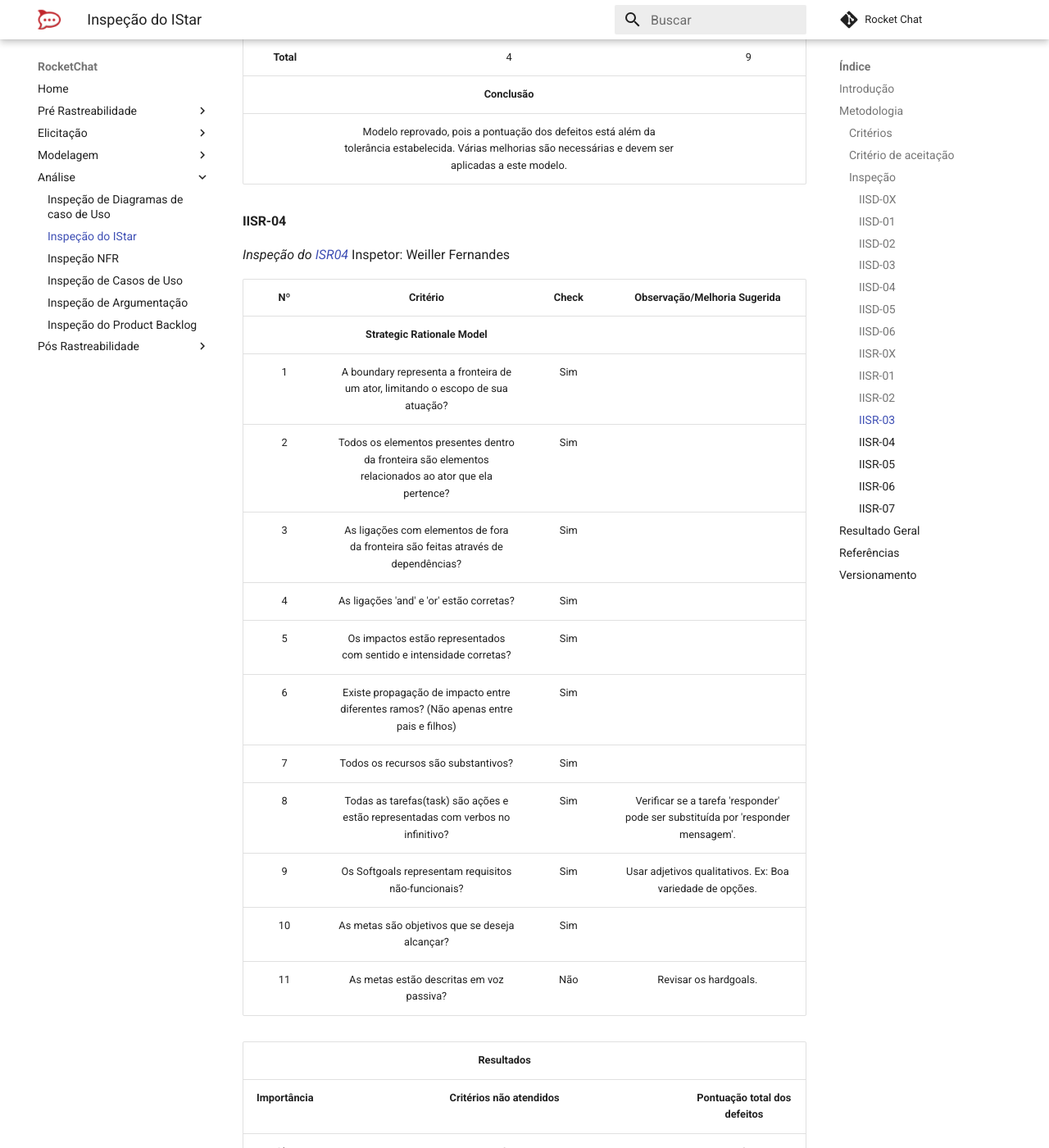
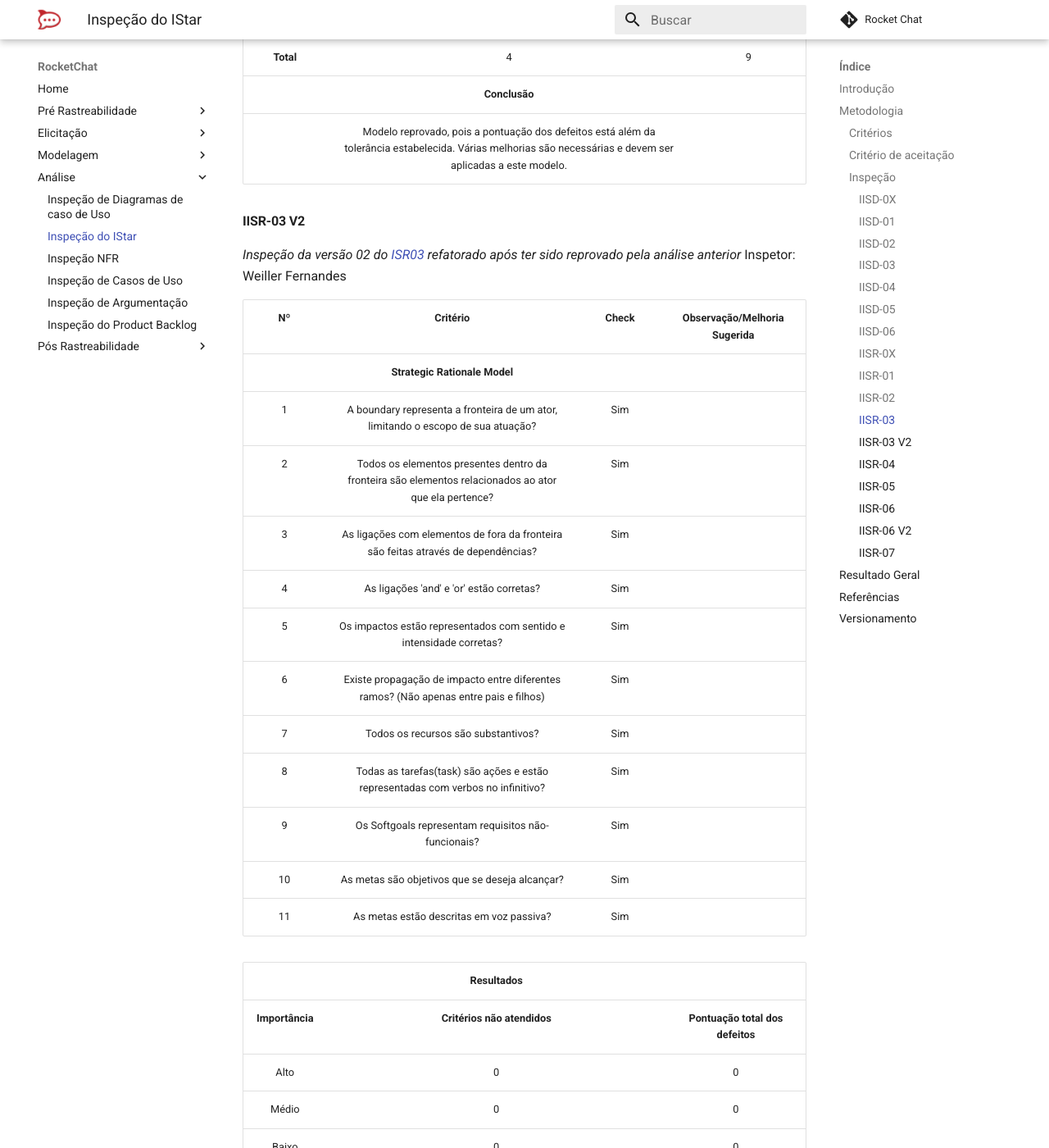
Before and after one commit to MarcosNBJ/2019.1-RocketChat, an MkDocs documentation site: the page built from docs/Análise/IStar.md, in a window 1280 px wide and 1400 px high, scrolled down 16916 px. Shown: the whole window at 82% size. Built offline with MkDocs 1.6.1 and Material for MkDocs 9.7.7, drawn with Linux system fonts in a browser that asks for light colours; comment, search, counter and statistics services are not loaded; some of the changed text lies outside the part shown.

Commit message:
adding ISR03-V2 and ISR06-V2 analysis and models

```diff
--- a/docs/Análise/IStar.md
+++ b/docs/Análise/IStar.md
@@ -376,6 +376,36 @@
 ||**Conclusão**||
 ||Modelo reprovado, pois a pontuação dos defeitos está além da tolerância estabelecida. Várias melhorias são necessárias e devem ser aplicadas a este modelo.|||
 
+#### IISR-03 V2
+
+_Inspeção da versão 02 do [ISR03](../Modelagem/istar.md#isr03-envio-de-mensagens) refatorado após ter sido reprovado pela análise anterior_
+Inspetor: Weiller Fernandes
+
+|Nº|Critério|Check|Observação/Melhoria Sugerida|
+|:--:|:--:|:--:|:--:|
+||**Strategic Rationale Model**|||
+| 1 | A boundary representa a fronteira de um ator, limitando o escopo de sua atuação? |Sim||
+| 2 | Todos os elementos presentes dentro da fronteira são elementos relacionados ao ator que ela pertence? |Sim||
+| 3 | As ligações com elementos de fora da fronteira são feitas através de dependências? |Sim||
+| 4 | As ligações 'and' e 'or' estão corretas? |Sim||
+| 5 | Os impactos estão representados com sentido e intensidade corretas? |Sim||
+| 6 | Existe propagação de impacto entre diferentes ramos? (Não apenas entre pais e filhos) |Sim||
+| 7 | Todos os recursos são substantivos? |Sim||
+| 8 | Todas as tarefas(task) são ações e estão representadas com verbos no infinitivo? |Sim||
+| 9 | Os Softgoals representam requisitos não-funcionais? |Sim||
+| 10 | As metas são objetivos que se deseja alcançar? |Sim||
+| 11 | As metas estão descritas em voz passiva? |Sim|||
+
+||**Resultados**||
+|:--:|:--:|:--:|
+|**Importância**|**Critérios não atendidos**|**Pontuação total dos defeitos**|
+|Alto|0|0|
+|Médio|0|0|
+|Baixo|0|0|
+|**Total**|0|0|
+||**Conclusão**||
+||Modelo aprovado, pois a pontuação dos defeitos está dentro da tolerância estabelecida.|||
+
 #### IISR-04
 
 _Inspeção do [ISR04](../Modelagem/istar.md#isr04-acoes-sobre-as-mensagens)_
@@ -466,6 +496,36 @@
 ||**Conclusão**||
 ||Modelo reprovado, pois a pontuação dos defeitos está além da tolerância estabelecida. Várias melhorias são necessárias e devem ser aplicadas a este modelo.|||
 
+#### IISR-06 V2
+
+_Inspeção da versão 02 do [ISR06](../Modelagem/istar.md#isr06-contribuicao-da-comunidade) refatorado após ter sido reprovado pela análise anterior_
+Inspetor: Weiller Fernandes
+
+|Nº|Critério|Check|Observação/Melhoria Sugerida|
+|:--:|:--:|:--:|:--:|
+||**Strategic Rationale Model**|||
+| 1 | A boundary representa a fronteira de um ator, limitando o escopo de sua atuação? |Sim||
+| 2 | Todos os elementos presentes dentro da fronteira são elementos relacionados ao ator que ela pertence? |Sim||
+| 3 | As ligações com elementos de fora da fronteira são feitas através de dependências? |Sim||
+| 4 | As ligações 'and' e 'or' estão corretas? |Sim||
+| 5 | Os impactos estão representados com sentido e intensidade corretas? |Sim||
+| 6 | Existe propagação de impacto entre diferentes ramos? (Não apenas entre pais e filhos) |Não||
+| 7 | Todos os recursos são substantivos? |Sim||
+| 8 | Todas as tarefas(task) são ações e estão representadas com verbos no infinitivo? |Sim||
+| 9 | Os Softgoals representam requisitos não-funcionais? |Sim||
+| 10 | As metas são objetivos que se deseja alcançar? |Sim||
+| 11 | As metas estão descritas em voz passiva? |Sim|||
+
+||**Resultados**||
+|:--:|:--:|:--:|
+|**Importância**|**Critérios não atendidos**|**Pontuação total dos defeitos**|
+|Alto|0|0|
+|Médio|0|0|
+|Baixo|1|1|
+|**Total**|1|1|
+||**Conclusão**||
+||Modelo aprovado, pois a pontuação dos defeitos está dentro da tolerância estabelecida.|||
+
 #### IISR-07
 
 _Inspeção do [ISR07](../Modelagem/istar.md#isr07-videochamada)_
@@ -516,6 +576,8 @@
 
 Através destes resultados conclui-se que, de modo geral, os modelos IStar apresentam boa qualidade, principalmente os modelos SD, que foram todos aprovados. Mas vale ressaltar que todos eles podem ser melhorados, visto que todos apresentam algum tipo de erro levantado pela lista de critérios.
 
+* Observação: Após as primeiras análises terem sido feitas, e 2 modelos de ISR terem sido reprovados, foi feito um trabalho de refatoração com estes modelos, que consequentemente tiveram novas versões e novas análises. Nestas novas análises os modelos foram considerados aprovados.
+
 ## Referências
 
 1 - Gregolin, Rosângela. Uma proposta de inspeção em modelos de caso de uso. 2007. Disponível em: http://cassiopea.ipt.br/teses/2007_EC_Rosangela_Gregolin.pdf. Acessado em: 07, jun, 2019.
@@ -531,3 +593,4 @@
 | 09/05/2019 | 1.4 | Adição das inspeções IISR-01 até IISR-07 | Weiller Fernandes |
 | 10/05/2019 | 1.5 | Adição das conclusões das inspeções IISD-01 a IISD-06 e IISR-01 a IISR-07 | Weiller Fernandes |
 | 10/05/2019 | 1.6 | Adição do resultado geral das inspeções | Weiller Fernandes |
+| 24/06/2019 | 1.7 | Adição das inspeções IISR-03 V2 e IISR-06 V2 | Weiller Fernandes |
```
Also changed, not shown: docs/Modelagem/istar.md (+13 -0 lines), docs/img/Modelagem/contribuicaosr_v2.png (added), docs/img/Modelagem/isr_send_message_v2.png (added).
